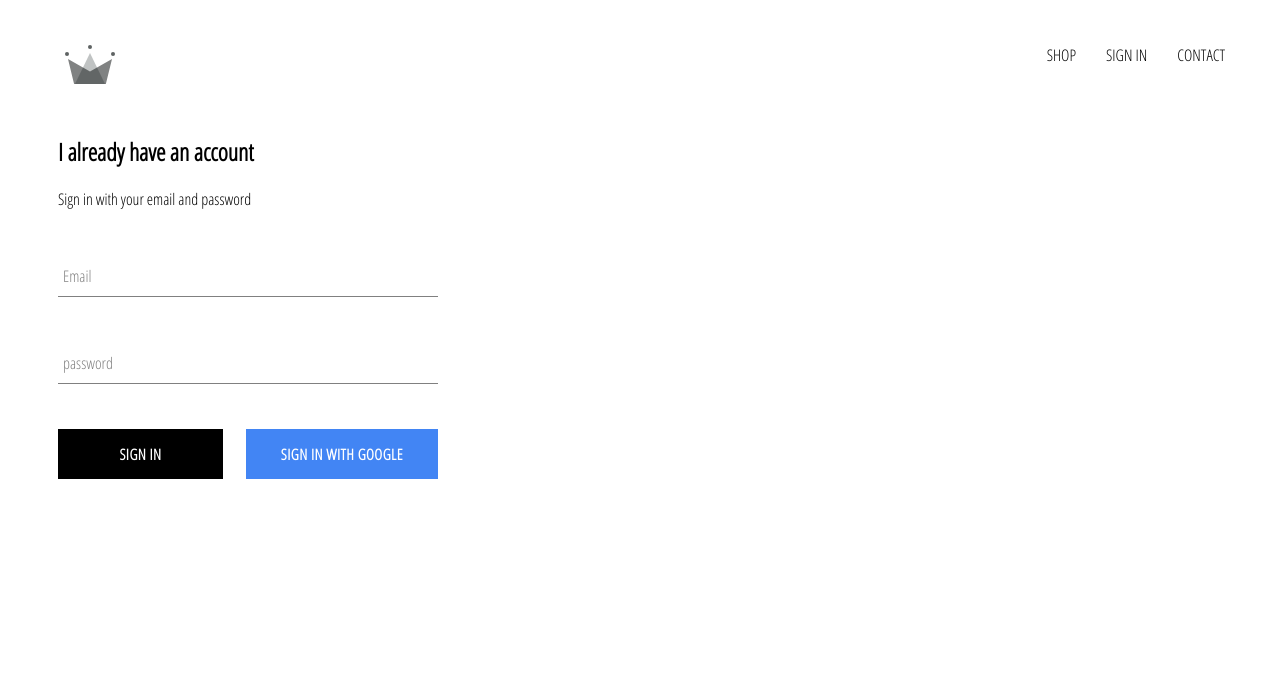
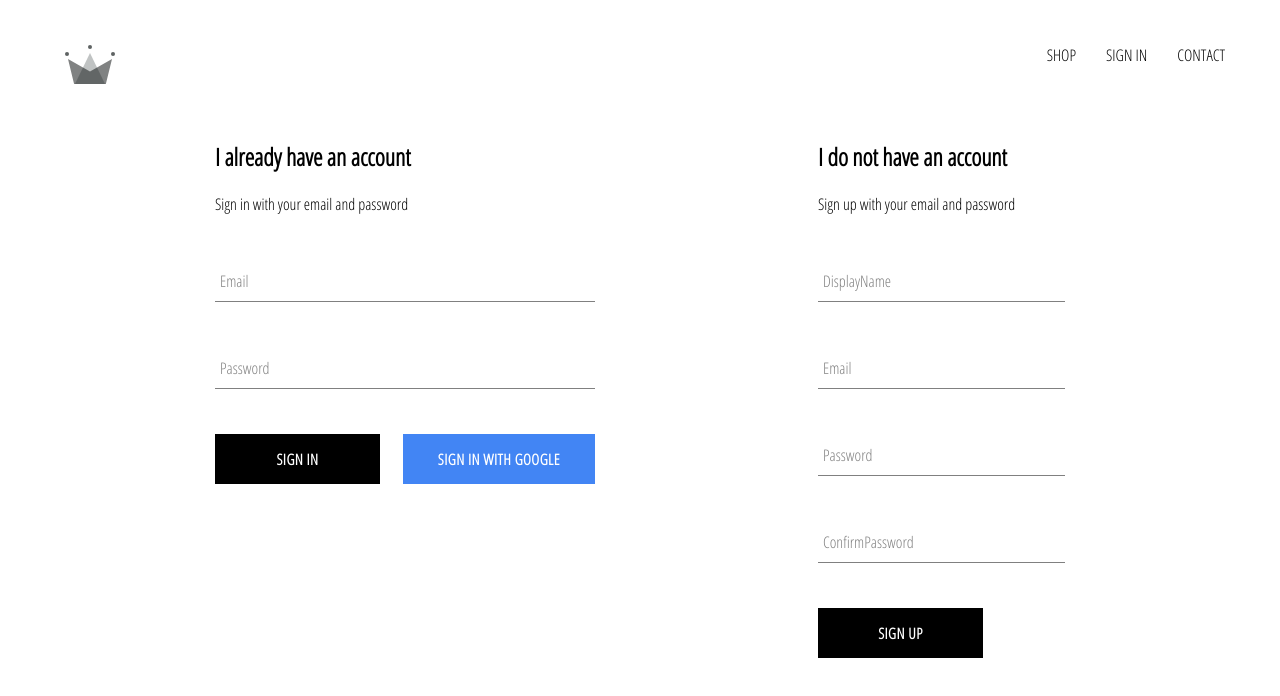
Before and after one commit to hungdau94/crwn-clothing, a React (Create React App) app: page /signin in a window 1280 px wide. Shown: the top 696 px of the page. Built offline with nearby package versions, Linux system fonts and the light colour scheme; no server answers.

Commit message:
signin with email

```diff
--- a/src/App.js
+++ b/src/App.js
@@ -5,11 +5,11 @@ import HomePage from './pages/homepage/homepage.component.jsx';
 import ShopPage from "./pages/hats/shoppage.component";
 import Header from "./components/header/header.component";
 import SignInAndSignUpPage from "./pages/signin-and-signup-page/signin-and-signup-page.component";
-import {auth} from "./firebase/firebase.util"
+import {auth, createUserProfileDocument} from "./firebase/firebase.util"
 
 
-class App extends React.Component{
-    constructor(){
+class App extends React.Component {
+    constructor() {
         super();
 
         this.state = {
@@ -20,8 +20,22 @@ class App extends React.Component{
     unsubscribeFromAuth = null;
 
     componentDidMount() {
-        this.unsubscribeFromAuth = auth.onAuthStateChanged( user => {
-            this.setState({"currentUser" : user})
+        this.unsubscribeFromAuth = auth.onAuthStateChanged(async user => {
+            if (user) {
+                const userRef = await createUserProfileDocument(user);
+
+                userRef.onSnapshot(snapshot => {
+                    this.setState({
+                        currentUser: {
+                            id: snapshot.id,
+                            ...snapshot.data()
+                        }
+                    });
+                    console.log(this.state)
+
+                })
+            }
+        this.setState({currentUser: user})
         });
     }
 
--- a/src/components/header/header.component.jsx
+++ b/src/components/header/header.component.jsx
@@ -17,7 +17,7 @@ const Header = ({currentUser}) => (
             </Link>
             {
                 currentUser ?
-                    (<Link className='option' onClick={() => auth.signOut()}> SIGN OUT </Link>) :
+                    (<Link className='option' onClick={() => auth.signOut()} to='/'> SIGN OUT </Link>) :
                     (<Link className='option' to='/signin'> SIGN IN </Link>)
 
             }
--- /dev/null
+++ b/src/components/sign-up/sign-up.component.jsx
@@ -0,0 +1,90 @@
+import React from 'react';
+import FormInput from "../form-input/form-input.component";
+import CustomButton from "../custom-button/custom-button.component";
+import {auth, createUserProfileDocument} from "../../firebase/firebase.util";
+
+class SignUp extends React.Component {
+    constructor(props) {
+        super(props)
+
+        this.state = {
+            displayName: "",
+            email: "",
+            password: "",
+            confirmPassword: ""
+        }
+    }
+
+    handleSubmit = async event => {
+        event.preventDefault();
+        const {displayName, email, password, confirmPassword} = this.state;
+
+
+        if(password !== confirmPassword){
+            alert("Password don't match")
+            return;
+        }
+
+        try{
+            const {user} = await auth.createUserWithEmailAndPassword(email, password);
+            createUserProfileDocument(user, {displayName});
+
+            this.state = {
+                displayName: "",
+                email: "",
+                password: "",
+                confirmPassword: ""
+            }
+        }catch (error) {
+            console.log(error)
+        }
+    };
+
+    handleChange = event => {
+        const {value, name} = event.target;
+        this.setState({[name]: value});
+    };
+
+    render() {
+        const {displayName, email, password, confirmPassword} = this.state;
+        return (
+            <div className='sign-up'>
+                <h2 className="title">I do not have an account</h2>
+                <span>Sign up with your email and password</span>
+                <form className='sign-up-form' onSubmit={this.handleSubmit}>
+                    <FormInput type='text'
+                               name='displayName'
+                               value={displayName}
+                               onChange={this.handleChange}
+                               label='DisplayName'
+                               required>
+                    </FormInput>
+                    <FormInput type='email'
+                               name='email'
+                               value={email}
+                               onChange={this.handleChange}
+                               label='Email'
+                               required>
+                    </FormInput>
+                    <FormInput type='password'
+                               name='password'
+                               value={password}
+                               onChange={this.handleChange}
+                               label='Password'
+                               required>
+                    </FormInput>
+                    <FormInput type='password'
+                               name='confirmPassword'
+                               value={confirmPassword}
+                               onChange={this.handleChange}
+                               label='ConfirmPassword'
+                               required>
+                    </FormInput>
+                    <CustomButton type='submit'>SIGN UP</CustomButton>
+                </form>
+            </div>
+        )
+    }
+}
+
+export default SignUp;
--- /dev/null
+++ b/src/components/sign-up/sign-up.styles.scss
@@ -0,0 +1,9 @@
+.sign-up {
+  display: flex;
+  flex-direction: column;
+  width: 380px;
+
+  .title {
+    margin: 10px 0;
+  }
+}
--- a/src/components/signin/signin.component.jsx
+++ b/src/components/signin/signin.component.jsx
@@ -2,7 +2,7 @@ import React from 'react';
 import "./signin.styles.scss";
 import FormInput from "../form-input/form-input.component";
 import CustomButton from "../custom-button/custom-button.component";
-import {signInWithGoogle} from "../../firebase/firebase.util";
+import {auth, signInWithGoogle} from "../../firebase/firebase.util";
 
 class SignIn extends React.Component {
     constructor(props) {
@@ -13,7 +13,6 @@ class SignIn extends React.Component {
             "password": ''
         }
     }
-
 
     render() {
         return (
@@ -26,7 +25,6 @@ class SignIn extends React.Component {
                                label="Email"
                                value={this.state.email}
                                handleChange={this.handleChange}
-                               oninvalid={() => this.setCustomValidity('Quý khách cần địa chỉ email hợp lệ')}
                     />
 
                     <FormInput name="password"
@@ -35,12 +33,11 @@ class SignIn extends React.Component {
                                value={this.state.password}
                                required
                                handleChange={this.handleChange}
-                               label='password'
                     />
                     <div className='buttons'>
 
                         <CustomButton type="submit" value="Submit Form"> SIGN IN </CustomButton>
-                        <CustomButton onClick={() => signInWithGoogle()} isGoogleSignin
+                        <CustomButton type='button' onClick={() => signInWithGoogle()} isGoogleSignin
                                       value='Sign in with google'> SIGN IN With
                             Google </CustomButton>
                     </div>
@@ -54,9 +51,17 @@ class SignIn extends React.Component {
         this.setState({[name]: value});
     }
 
-    handleSubmit = e => {
-        e.preventDefault();
-        this.setState({email: "", "password": ''})
+    handleSubmit = async event => {
+        event.preventDefault();
+        const {email, password} = this.state;
+
+        try {
+            await auth.signInWithEmailAndPassword(email, password);
+            this.setState({"email":'', "password": ''});
+
+        } catch (error) {
+            console.log("Login failed. Please check your email and password", error)
+        }
     }
 };
 
--- a/src/firebase/firebase.util.js
+++ b/src/firebase/firebase.util.js
@@ -21,4 +21,30 @@ const provider = new firebase.auth.GoogleAuthProvider();
 provider.setCustomParameters({prompt: 'select_account'});
 export const signInWithGoogle = () => auth.signInWithPopup(provider);
 
+export const createUserProfileDocument = async (userAuth, moreData) => {
+    if(!userAuth){
+        return;
+    }
+    const ref = firestore.doc(`users/${userAuth.uid}`);
+    const snapshot = await ref.get();
+
+    if(!snapshot.exists){
+        const { displayName , email } = userAuth;
+        const createdAt = new Date();
+
+        try{
+            await ref.set({
+                displayName,
+                email,
+                createdAt,
+                ...moreData
+            })
+        } catch (err) {
+            console.log("Error creating user", err.message)
+        }
+    }
+    return ref;
+
+};
+
 export default firebase;
--- a/src/pages/homepage/homepage.component.jsx
+++ b/src/pages/homepage/homepage.component.jsx
@@ -1,8 +1,6 @@
 import React from 'react';
 import './homepage.style.scss';
 import DirectoryMenu from "../../components/directory-menu/directory-menu.component";
-import Header from "../../components/header/header.component"
-
 
 const HomePage = () => (
     <div className='homepage'>
--- a/src/pages/signin-and-signup-page/signin-and-signup-page.component.jsx
+++ b/src/pages/signin-and-signup-page/signin-and-signup-page.component.jsx
@@ -1,9 +1,13 @@
 import React from 'react';
 import "./signin-and-signup-page.styles.scss";
 import SignIn from "../../components/signin/signin.component";
+import SignUp from "../../components/sign-up/sign-up.component";
 
 const SignInAndSignUpPage = () => (
-    <div className='sign-in-and-sign-up'><SignIn/></div>
+    <div className='sign-in-and-sign-up'>
+        <SignIn/>
+        <SignUp/>
+    </div>
 );
 
 export default SignInAndSignUpPage;
--- a/src/pages/signin-and-signup-page/signin-and-signup-page.styles.scss
+++ b/src/pages/signin-and-signup-page/signin-and-signup-page.styles.scss
@@ -1,3 +1,6 @@
 .sign-in-and-sign-up {
-  margin: 18px;
+  width: 850px;
+  display: flex;
+  justify-content: space-between;
+  margin: 30px auto;
 }
```
Also changed, not shown: src/firebase/firebase.data.js (added, +8 -0 lines), 1 other file (tests, documents, lock files or other folders).
